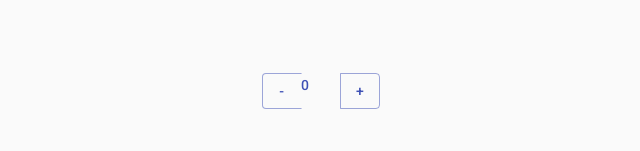
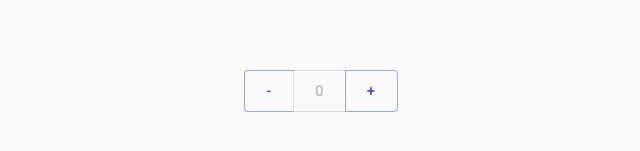
Before and after one commit to zardoy/electron-tray-demo, a React (Create React App) app: page / in a window 1280 px wide. Shown: the part 309-460 px from the top of the page, without its empty margins (319-959 px from the left). Built offline with nearby package versions, Linux system fonts and the light colour scheme.

Commit message:
💄 Make buttons better

```diff
--- a/src/react/TrayControl.tsx
+++ b/src/react/TrayControl.tsx
@@ -2,7 +2,7 @@ import React, { useCallback, useState } from "react";
 
 import { ipcRenderer } from "electron";
 
-import { Button, ButtonGroup, Typography } from "@material-ui/core";
+import { Button, ButtonGroup } from "@material-ui/core";
 
 interface ComponentProps {
 }
@@ -17,11 +17,13 @@ let TrayControl: React.FC<ComponentProps> = () => {
         ipcRenderer.send(action === "remove" ? "remove-tray-icon" : "add-tray-icon", {});
     }, []);
 
-    return <ButtonGroup color="primary">
+    return <ButtonGroup color="primary" size="large">
         <Button
             onClick={() => changeNumberOfTrayIcons("remove")}
         >-</Button>
-        <Typography variant="button">{trayIcons}</Typography>
+        <Button
+            disabled
+        >{trayIcons}</Button>
         <Button
             onClick={() => changeNumberOfTrayIcons("add")}
         >+</Button>
```
